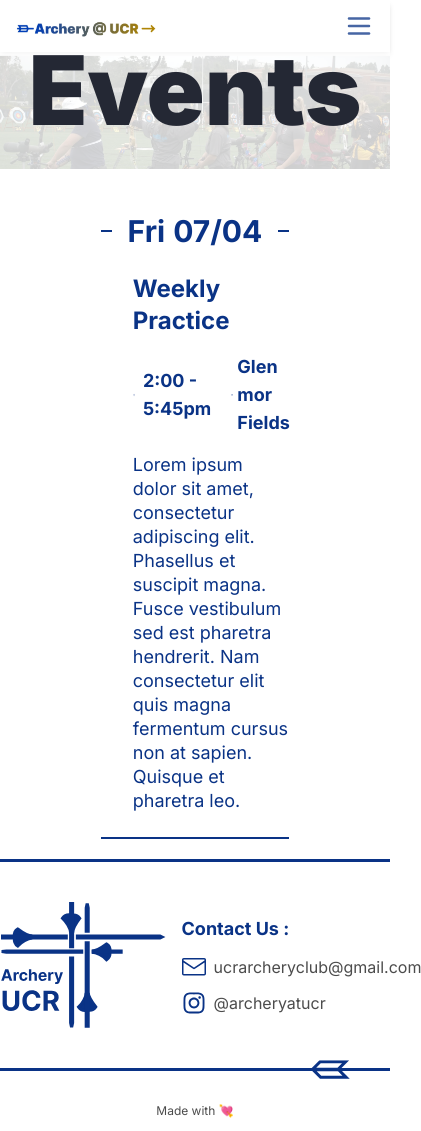
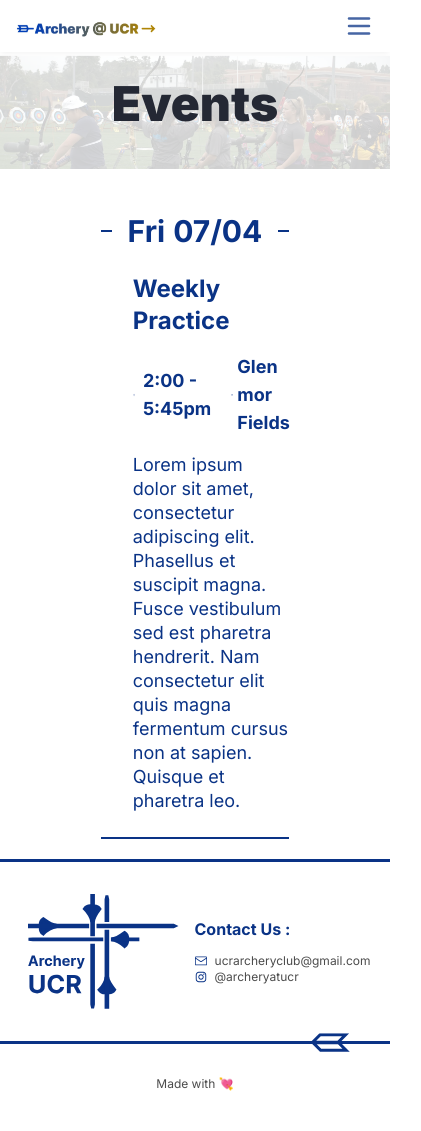
Before and after one commit to acm-ucr/archery-website, a Next.js app: page /events in a window 390 px wide. Shown: the whole page, 421 px wide, since content can reach past the window. After the commit the page ends 1104 px from the top, so only its background shows below. Built offline with nearby package versions, Linux system fonts and the light colour scheme.

Commit message:
Fix header/footer sizing

```diff
--- a/src/components/footer.tsx
+++ b/src/components/footer.tsx
@@ -9,9 +9,10 @@ const Footer = () => {
     <div className="border-archery-blue-500 border-t-3">
       <div className="flex flex-row-reverse items-center justify-center gap-1 p-2 md:flex-row md:justify-between">
         <div className="space-y-3 md:p-8">
-          <p className="text-archery-blue-500 text-lg font-bold md:pl-9">
+          <p className="text-archery-blue-500 text-md font-bold md:pl-9 md:text-lg">
             Contact Us :
           </p>
+          <div className="md:text-md pr-4 text-xs">
             {footerLinks.map(({ icon: Icon, url, text }, index) => (
               <Link
                 key={index}
@@ -19,15 +20,16 @@ const Footer = () => {
                 target="_blank"
                 className="text-archery-grey-200 flex items-center gap-2 md:pl-9"
               >
-              <Icon className="fill-archery-blue-500 h-6 w-6" />
+                <Icon className="fill-archery-blue-500 h-auto w-3 md:w-6" />
                 {text}
               </Link>
             ))}
           </div>
+        </div>
         <Image
           src={ArcheryLogo}
           alt="Archery Club Logo"
-          className="p-8 pr-3 md:pr-10"
+          className="h-auto w-1/2 p-6 pr-3 md:w-auto md:pr-10"
         />
       </div>
       <div className="border-archery-blue-500 relative border-t-3 py-3">
--- a/src/components/header.tsx
+++ b/src/components/header.tsx
@@ -15,7 +15,7 @@ const Header = ({ title, subTitle }: HeaderProps) => {
         className="h-full w-full object-cover"
       />
       <div className="absolute inset-0 flex items-center justify-center bg-white/75" />
-      <div className="absolute inset-0 flex flex-col items-center justify-center text-center text-8xl font-black">
+      <div className="absolute inset-0 flex flex-col items-center justify-center pt-7 text-center text-5xl font-black md:pt-0 md:text-8xl">
         <p className="text-archery-grey-300">{title}</p>
         <p className="from-archery-yellow-300 to-archery-blue-300 bg-gradient-to-r bg-clip-text p-5 text-transparent">
           {subTitle}
```
Lines whose indentation alone changed are shown as unchanged.
